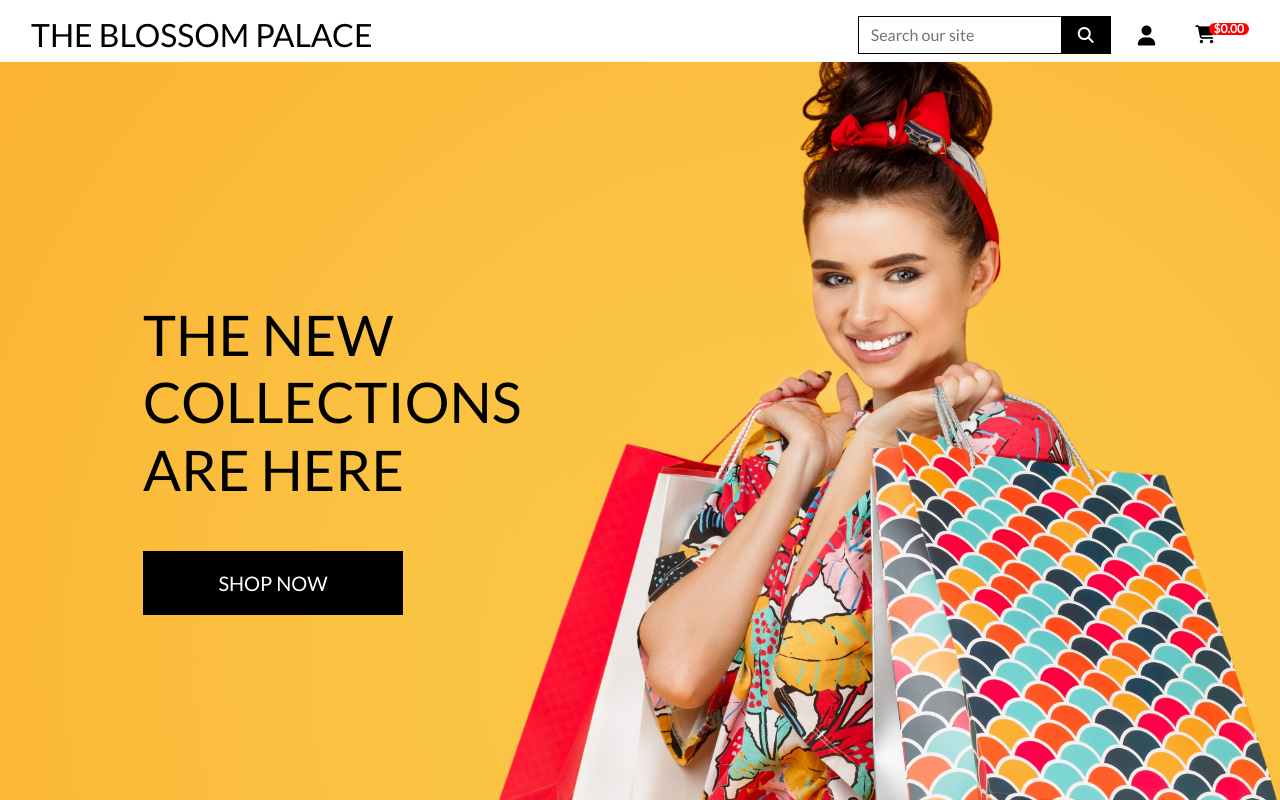
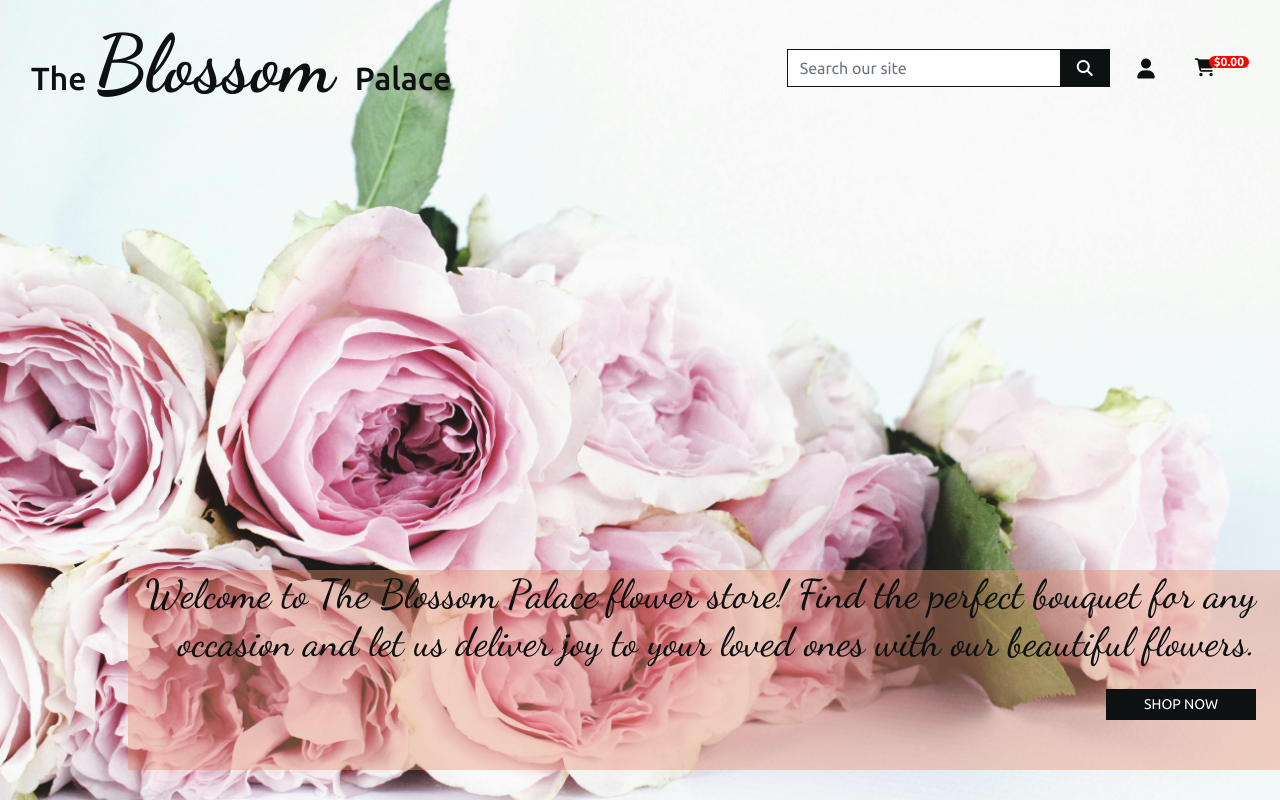
Before and after one commit to Sadaf-Tariq/pp5-theblossompalace, a Django app: page / in a window 1280 px wide. Run offline with Django 3.2, Linux system fonts and the light colour scheme; some libraries are stand-ins or nearby versions.

Commit message:
Update navbar and main page

```diff
--- a/home/templates/home/index.html
+++ b/home/templates/home/index.html
@@ -11,17 +11,18 @@
 
 {% block content %}
     <div class="container h-100">
-        <div class="row h-100">
-            <div class="col-7 col-md-6 my-auto">
-                <h1 class="display-4 logo-font text-black">
-                    The new collections are here
-                </h1>
-                <div class="my-5">
-                    <h4>
-                        <a href="" class="shop-now-button btn btn-lg rounded-0 text-uppercase py-3">Shop Now</a>
-                    </h4>
-                </div>
-            </div>
+        <div class=" row h-100">
+                <div class="image-banner text-right">
+                    <h1 class="text-black pr-4 h1-font">
+                        Welcome to The Blossom Palace flower store! Find the perfect bouquet for any occasion and let us deliver
+                        joy to your loved ones with our beautiful flowers.
+                    </h1>
+                    <div>
+                        <h4 class="pr-4 h1-font">
+                            <a href="" class="shop-now-button btn btn-sm rounded-0 text-uppercase ">Shop Now</a>
+                        </h4>
+                    </div>
+              </div>
         </div>
     </div>
 {% endblock %}
--- a/static/css/base.css
+++ b/static/css/base.css
@@ -2,12 +2,49 @@ html {
     height: 100%;
 }
 
+
 body {
-    background: url('/media/homepage_background_cropped.jpg') no-repeat center center fixed;
+    background: url('/media/bg.jpg') no-repeat center center fixed;
     background-size: cover;
     height: calc(100vh - 164px);
     color: #555;
-    font-family: 'Lato';
+    font-family: 'Ubuntu';
+   /* animation-name: hero-image-animation;
+    animation-duration: 10s; */
+}
+
+@keyframes hero-image-animation {
+    40%{
+     transform : scale(1.1);
+    }
+    80%{
+     transform : scale(1);
+    }
+}
+
+
+.image-banner{
+    width: 90%;
+    height: 200px;
+    background-color: rgba(229, 143, 109, 0.4);
+    position : absolute;
+    bottom: 30px;
+    font-family: 'Dancing Script' , sans-serif;
+    color: white;
+ }
+
+ .h1-font{
+    font-size: 500%;
+ }
+
+#logo {
+    font-family: 'Dancing Script', cursive !important;
+    font-size: 100%;
+    font-weight: 500;
+}
+
+.logo-text{
+    color: #0e1111;
 }
 
 .badge {
@@ -50,13 +87,14 @@ body {
 }
 
 .shop-now-button {
-    background: black;
+    background: #0e1111;
     color: white;
-    min-width: 260px;
+    min-width: 150px;
+    font-family: 'Ubuntu';
 }
 
 .btn-black {
-    background: black;
+    background: #0e1111;
     color: white;
 }
 
@@ -66,16 +104,16 @@ body {
 .btn-black:hover,
 .btn-black:active,
 .btn-black:focus {
-    background: #222;
+    background: #414a4c;
     color: white;
 }
 
 .text-black {
-    color: #000 !important;
+    color: #0e1111 !important;
 }
 
 .border-black {
-    border: 1px solid black !important;
+    border: 1px solid #0e1111!important;
 }
 
 /* -------------------------------- Media Queries */
@@ -100,4 +138,26 @@ body {
     .header-container {
         padding-top: 164px;
     }
+
+    .image-banner{
+        font-size: 50%;
+     }
 }
+
+@media (max-width: 995px) {
+    .h1-font{
+        font-size: 200%;
+     }
+}
+
+@media (max-width: 700px) {
+    .h1-font{
+        font-size: 190%;
+     }
+}
+
+@media (max-width: 500px) {
+    .h1-font{
+        font-size: 150%;
+     }
+}
--- a/templates/base.html
+++ b/templates/base.html
@@ -15,7 +15,9 @@
 
     {% block corecss %}
         <link rel="stylesheet" href="https://stackpath.bootstrapcdn.com/bootstrap/4.4.1/css/bootstrap.min.css" integrity="sha384-Vkoo8x4CGsO3+Hhxv8T/Q5PaXtkKtu6ug5TOeNV6gBiFeWPGFN9MuhOf23Q9Ifjh" crossorigin="anonymous">
-        <link rel="stylesheet" href="https://fonts.googleapis.com/css?family=Lato&display=swap">
+        <link rel="preconnect" href="https://fonts.googleapis.com">
+        <link rel="preconnect" href="https://fonts.gstatic.com" crossorigin>
+        <link href="https://fonts.googleapis.com/css2?family=Dancing+Script:wght@400..700&family=Ubuntu:ital,wght@0,300;0,400;0,500;0,700;1,300;1,400;1,500;1,700&display=swap" rel="stylesheet">
         <link rel="stylesheet" href="{% static 'css/base.css' %}">
     {% endblock %}
 
@@ -36,14 +38,15 @@
   </head>
   <body>
     <header class="container-fluid fixed-top">
-      <div id="topnav" class="row bg-white pt-lg-2 d-none d-lg-flex">
-        <div class="col-12 col-lg-4 my-auto py-1 py-lg-0 text-center text-lg-left">
+      <div id="topnav" class="row pt-lg-2 d-none d-lg-flex header-bg">
+        <div class="col-12 col-lg-6 my-auto py-1 py-lg-0 text-center text-lg-left">
             <a href="{% url 'home' %}" class="nav-link main-logo-link">
-                <h2 class="logo-font text-black my-0">The Blossom Palace</h2>
+                <h2 class="logo-text">The <span style=" font-family: 'Dancing Script', cursive !important; font-weight: bolder; font-size: 250%;"> Blossom </span> Palace</h2>
+
             </a>
         </div>
 
-            <div class="col-12 col-lg my-auto py-1 py-lg-0">
+            <div class="col-12 col-lg-6 my-auto py-1 py-lg-0 ">
                 <ul class="list-inline list-unstyled text-center text-lg-right my-0">
                       <li class="list-inline-item dropdown">
                         <form method="GET" action="">
```
Also changed, not shown: media/bg.jpg (added), media/homepage_background_cropped.jpg (deleted).
